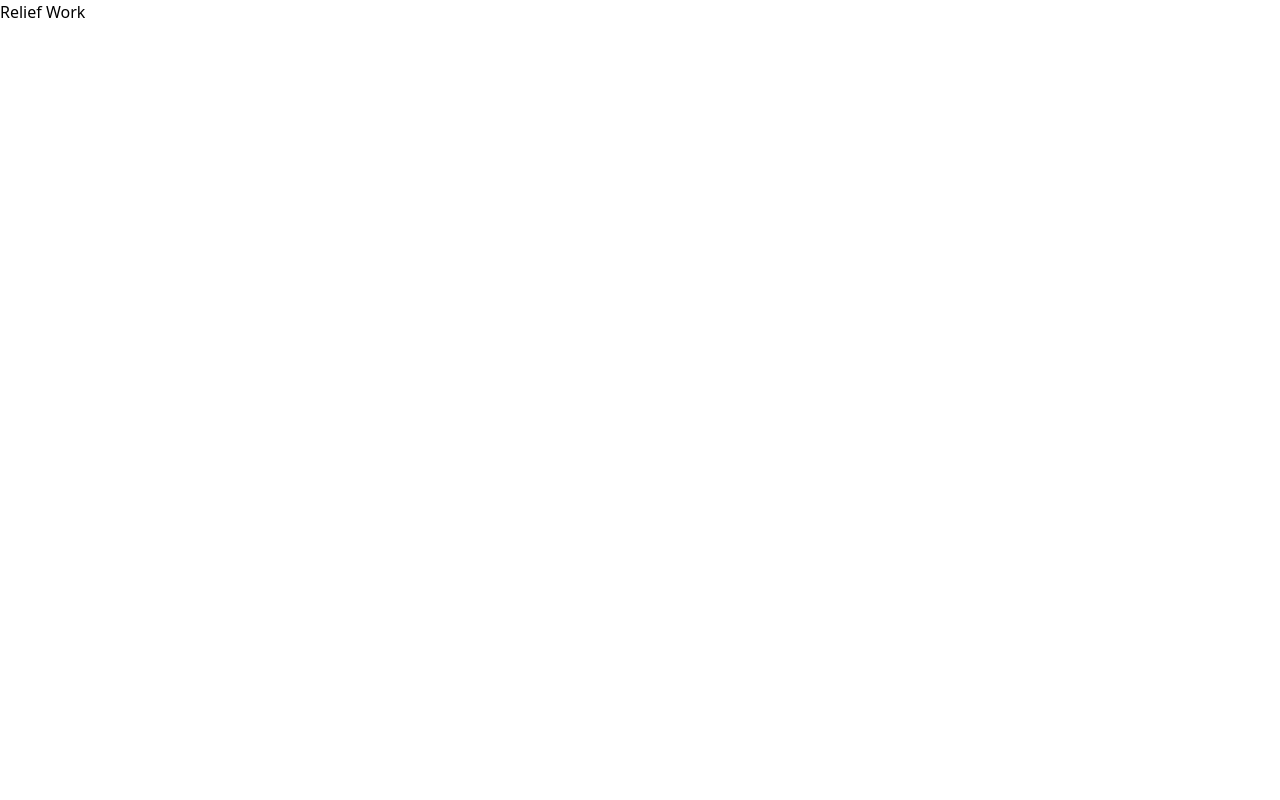
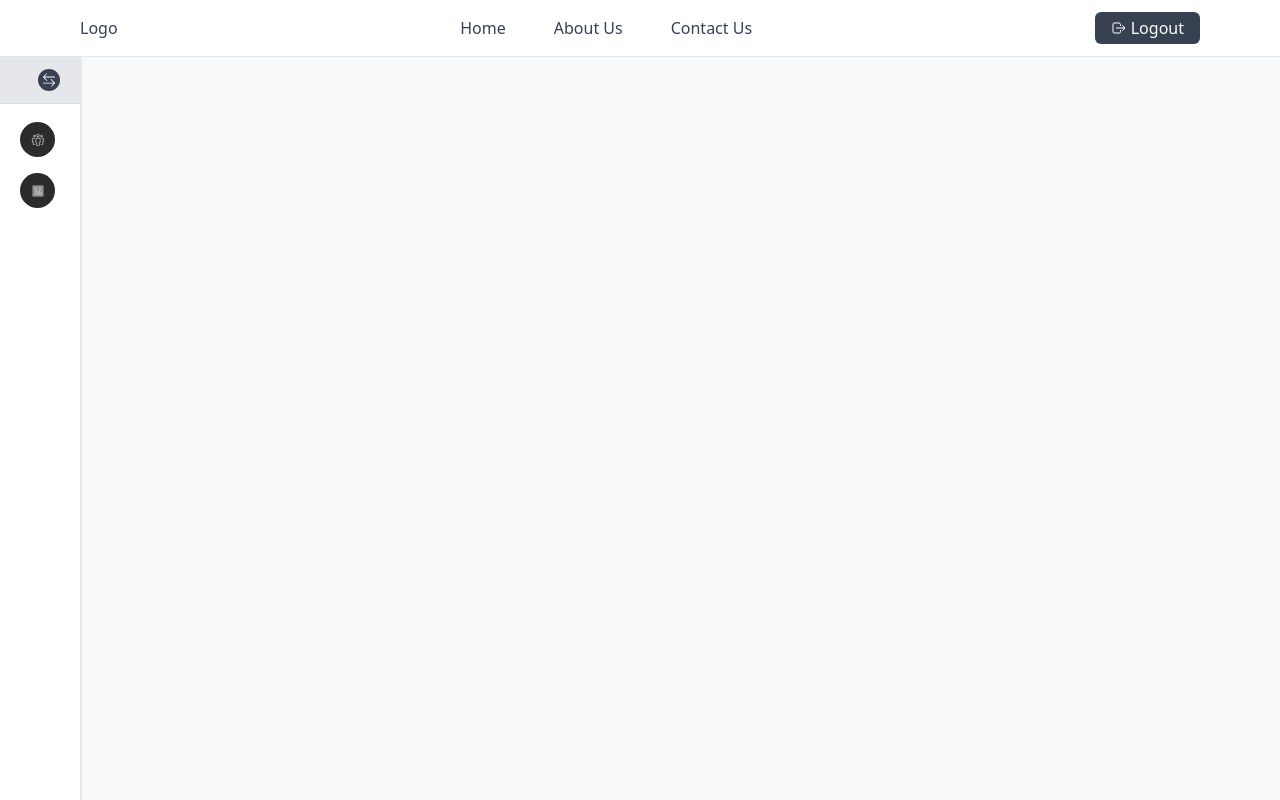
Before and after one commit to HelloTanvir/relief-work, a Next.js app: page / in a window 1280 px wide. Built offline with nearby package versions, Linux system fonts and the light colour scheme.

Commit message:
sidebar and header added on home page

```diff
--- a/src/pages/index.tsx
+++ b/src/pages/index.tsx
@@ -1,5 +1,7 @@
 import type { NextPage } from 'next';
 import Head from 'next/head';
+import Header from '../components/Header';
+import Sidebar from '../components/Sidebar';
 
 const Home: NextPage = () => (
     <div className="relative">
@@ -9,7 +11,11 @@ const Home: NextPage = () => (
             <link rel="icon" href="/favicon.ico" />
         </Head>
 
-        <main>Relief Work</main>
+        <Header />
+
+        <main className="bg-gray-50">
+            <Sidebar />
+        </main>
     </div>
 );
 
```
